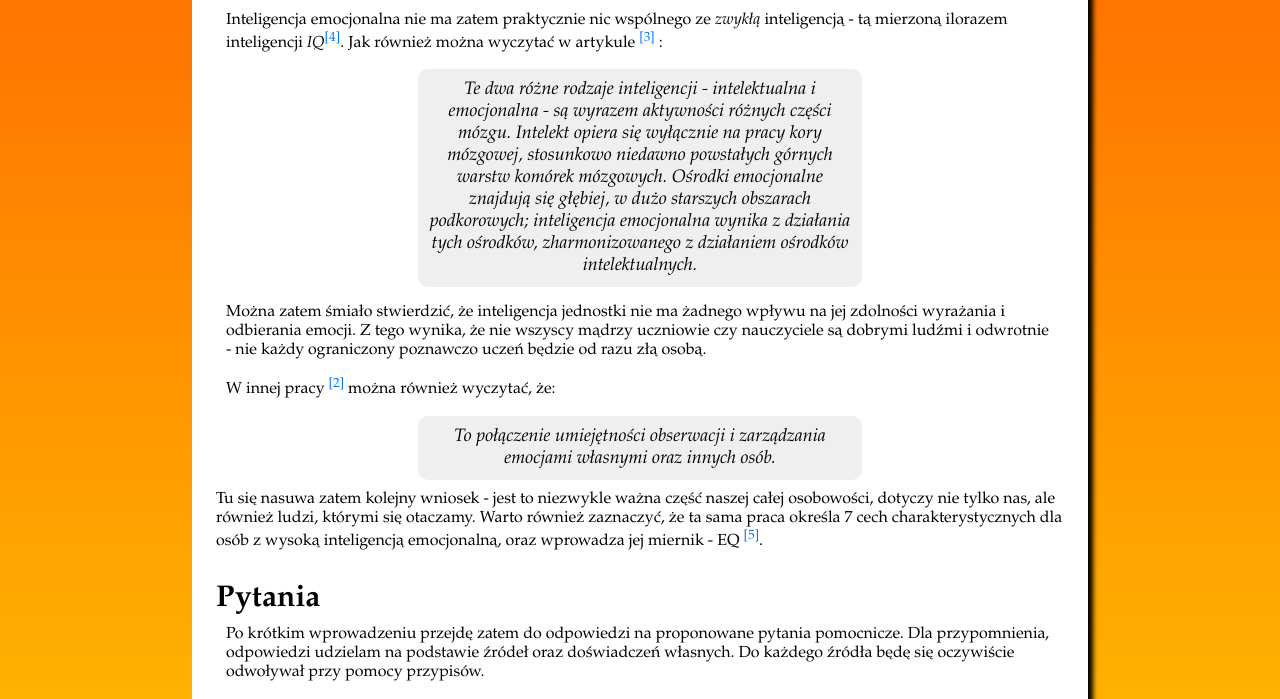
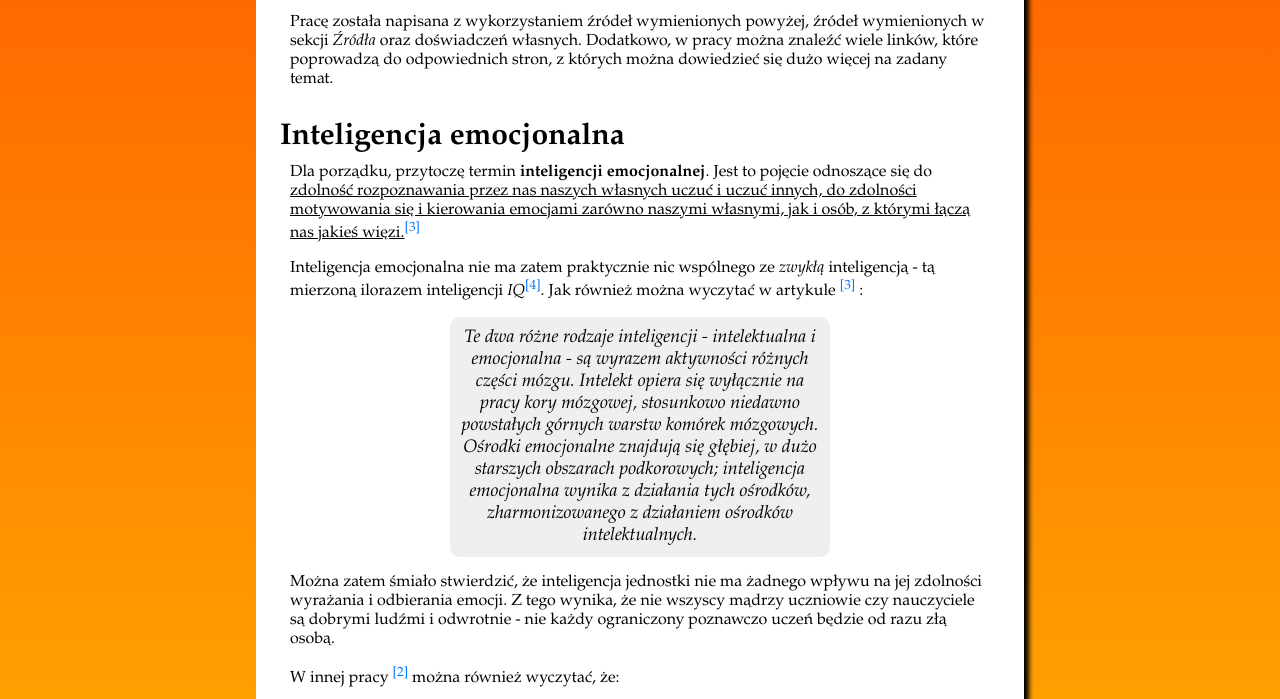
Before and after one commit to przemekkojs/AMKL, a plain HTML site: page Psychologia/index.html in a window 1280 px wide. Shown: the part 1345-2044 px from the top of the page. Drawn offline with Linux system fonts and the light colour scheme.

Commit message:
Meta tags + responsive UI

```diff
--- a/Psychologia/index.html
+++ b/Psychologia/index.html
@@ -9,9 +9,32 @@
                 background-image: linear-gradient(red, yellow, green);
             }
 
-            body {
-                margin-left: 15%;
-                margin-right: 15%;
+            @media screen and (max-width: 480px) {
+                body {
+                    margin-left: 5%;
+                    margin-right: 5%;
+                }
+            }
+
+            @media screen and (min-width: 481px) and (max-width: 768px) {
+                body {
+                    margin-left: 10%;
+                    margin-right: 10%;
+                }
+            }
+
+            @media screen and (min-width: 769px) and (max-width: 1200px) {
+                body {
+                    margin-left: 15%;
+                    margin-right: 15%;
+                }
+            }
+
+            @media screen and (min-width: 1201px) {
+                body {
+                    margin-left: 20%;
+                    margin-right: 20%;
+                }
             }
 
             a {
```
Also changed, not shown: index.html (+49 -2 lines).
